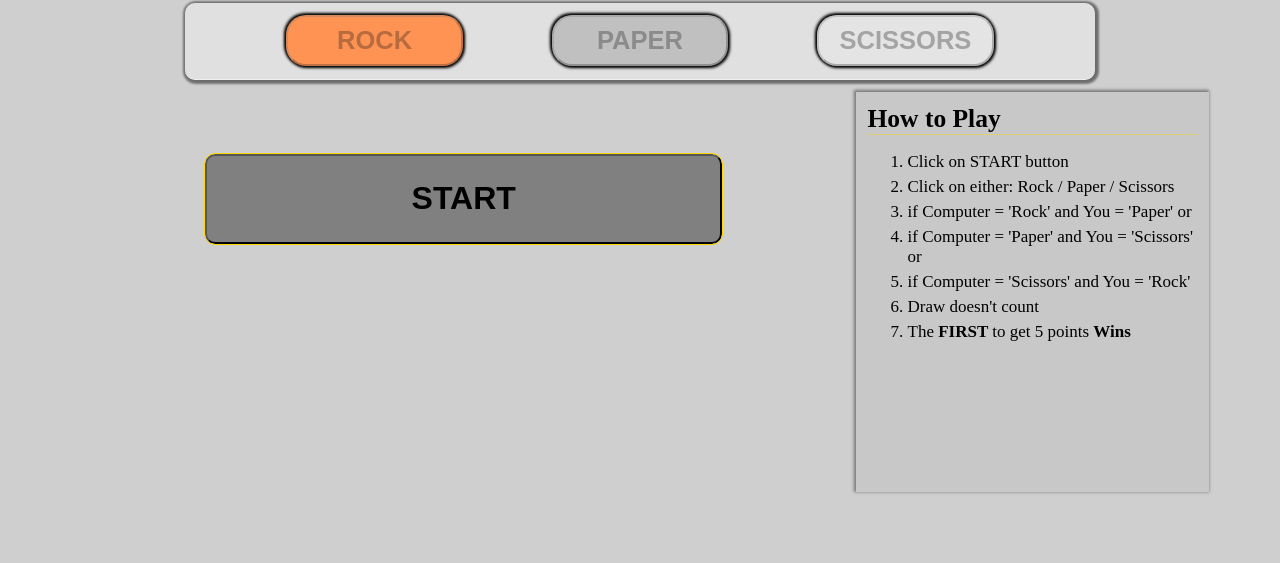
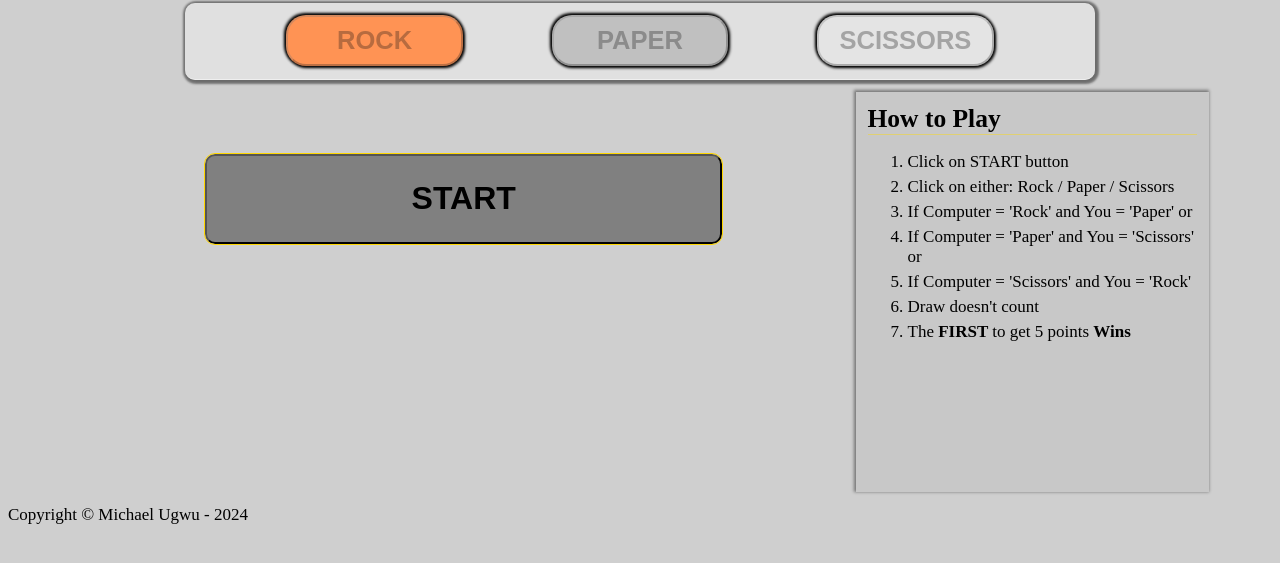
Before and after one commit to 1michael17/ropasci-game, a plain HTML site: page index.html in a window 1280 px wide. Shown: the part 113-676 px from the top of the page. Drawn offline with Linux system fonts and the light colour scheme.

Commit message:
Added footer and updated How to Play li

```diff
--- a/index.html
+++ b/index.html
@@ -7,7 +7,6 @@
     <link rel="stylesheet" href="style.css">
 </head>
 <body>
-    <div class="body">
         <header>
             <div class="logo"><img src="dRPS.jpg" alt="Rock-Paper-Scissor picture" width="80" height="80"></div>
             <h1>THE ROCK PAPER SCISSOR GAME</h1>
@@ -49,9 +48,9 @@
                     <ol id="toPlay">
                         <li>Click on START button</li>
                         <li>Click on either: Rock / Paper / Scissors </li>
-                        <li>if Computer = 'Rock' and You = 'Paper' or </li>
-                        <li>if Computer = 'Paper' and You = 'Scissors' or</li>
-                        <li>if Computer = 'Scissors' and You = 'Rock'</li>
+                        <li>If Computer = 'Rock' and You = 'Paper' or </li>
+                        <li>If Computer = 'Paper' and You = 'Scissors' or</li>
+                        <li>If Computer = 'Scissors' and You = 'Rock'</li>
                         <li>Draw doesn't count</li>
                         <li>The <b>FIRST </b>to get 5 points
                         <b> Wins</b></li>
@@ -61,7 +60,9 @@
                 </div>
             </div>
         </main>
-    </div>
+        <footer>
+            <div class="footer">Copyright &copy; Michael Ugwu &dash; 2024</div>
+        </footer>
     <script src="ropasci-script.js"></script>
 </body>
 </html>
```
